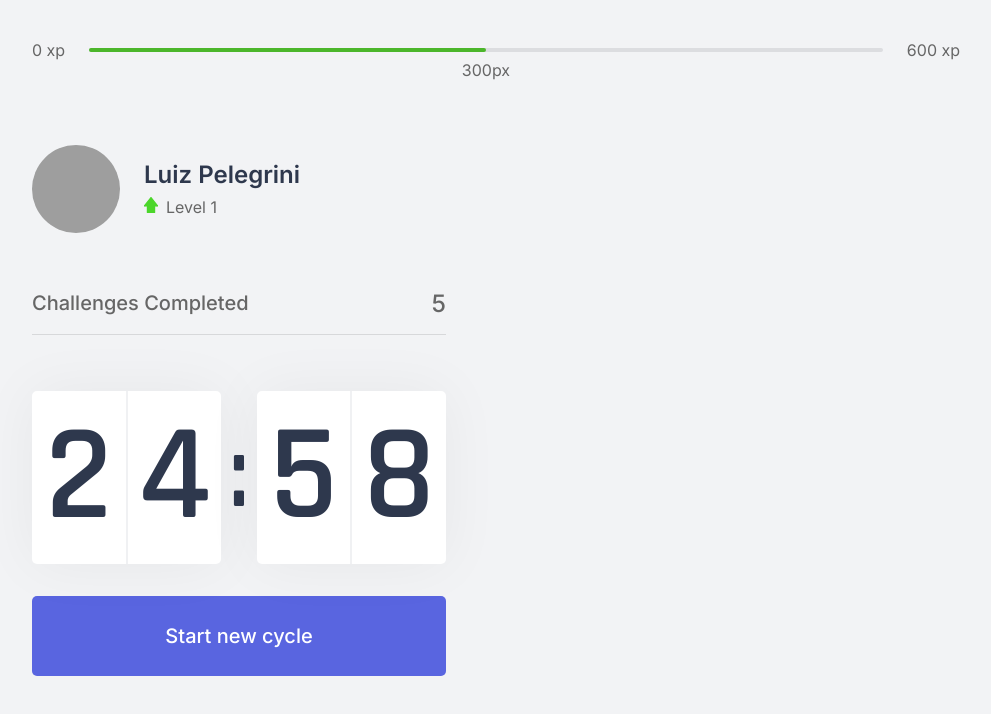
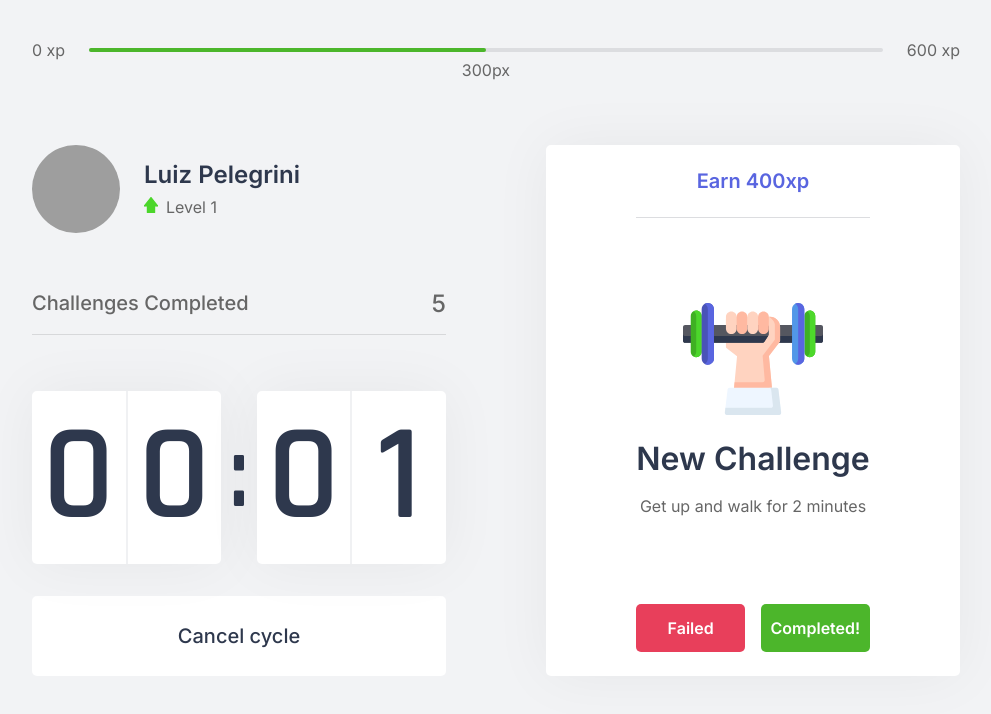
Before and after one commit to LuizPelegrini/interbreak, a Next.js app: page / in a window 1280 px wide. Both pictures are taken after a click on the button "Start new cycle". Shown: the top 714 px of the page, without its empty margins (144-1135 px from the left). Built offline with nearby package versions, Linux system fonts and the light colour scheme; grey boxes are pictures that could not be loaded.

Commit message:
Finish styling the challenge box

```diff
--- /dev/null
+++ b/src/components/ChallengeBox.tsx
@@ -0,0 +1,43 @@
+import styles from '../styles/components/ChallengeBox.module.css';
+
+export default function ChallengeBox(){
+  const hasActiveChallenge = true;
+
+  return(
+    <div className={styles.challengeBoxContainer}>
+      { hasActiveChallenge ? (
+          <div className={styles.challengeActive}>
+            <header>Earn 400xp</header>
+
+            <main>
+              <img src="icons/body.svg" alt=""/>
+              <strong>New Challenge</strong>
+              <p>Get up and walk for 2 minutes</p>
+            </main>
+
+            <footer>
+              <button
+                className={styles.challengeFailedButton}
+                type="button">
+                Failed
+              </button>
+              <button
+                className={styles.challengeSucceededButton}
+                type="button">
+                Completed!
+              </button>
+            </footer>
+
+          </div>
+        ) : (
+          <div className={styles.challengeNotActive}>
+            <strong>Finish a cycle to get a challenge</strong>
+            <p>
+              <img src="icons/level-up.svg" alt="Level Up"/>
+              Level up by completing the challenges
+            </p>
+          </div>
+        )}
+    </div>
+  );
+}
--- a/src/components/Countdown.tsx
+++ b/src/components/Countdown.tsx
@@ -1,9 +1,12 @@
 import { useEffect, useState } from 'react';
 import styles from '../styles/components/Countdown.module.css';
 
+let countdownTimeout: NodeJS.Timeout;
+
 export default function Countdown(){
-  const [time, setTime] = useState(25 * 60);
-  const [active, setActive] = useState(false); // whether the countdown is paused or resumed
+  const [time, setTime] = useState(0.05 * 60);
+  const [isActive, setIsActive] = useState(false); // whether the countdown is paused or resumed
+  const [hasFinished, setHasFinished] = useState(false); // whether the countdown has finished or not
 
   const minutes = Math.floor( time / 60);
   const seconds = time % 60;
@@ -14,15 +17,26 @@ export default function Countdown(){
   const [secondLeft, secondRight] = String(seconds).padStart(2, '0').split('');
 
   useEffect(() => {
-    if(active && time > 0){
-      setTimeout(() => {
+    if(isActive && time > 0){
+      countdownTimeout = setTimeout(() => {
         setTime(time - 1); // this will make this component re-render itself, changin its values
       }, 1000);
+    } else if(isActive && time === 0){
+      setHasFinished(true);
+      setIsActive(false);
     }
-  }, [active, time]); // make sure the time is set as dependency so the useEffect is called whenever time changes
+
+  }, [isActive, time]); // make sure the time is set as dependency so the useEffect is called whenever time changes
 
   function handleStartCountdown(){
-    setActive(true);
+    setIsActive(true);
+  }
+
+  function handleCancelCountdown(){
+    // force setTimeout to not execute the callback function
+    clearTimeout(countdownTimeout);
+    setIsActive(false);
+    setTime(25 * 60);
   }
 
   return (
@@ -38,13 +52,35 @@ export default function Countdown(){
           <span>{secondRight}</span>
         </div>
       </div>
-      <button
-        type="button"
-        className={styles.countdownButton}
-        onClick={handleStartCountdown}
-      >
-        Start new cycle
-      </button>
+
+      { hasFinished ?
+        (
+          <button
+            disabled
+            className={styles.countdownButton}>
+            Cycle finished!
+          </button>
+        ) : (
+          !isActive ? (
+            <button
+              type="button"
+              className={styles.countdownButton}
+              onClick={handleStartCountdown}>
+              Start new cycle
+            </button>
+          ) : (
+            <button
+              type="button"
+              className={`${styles.countdownButton} ${styles.countdownButtonActive}`}
+              onClick={handleCancelCountdown}>
+              Cancel cycle
+            </button>
+          )
+        )
+      }
+
+
+
     </div>
   );
 }
--- /dev/null
+++ b/src/contexts/ChallengeContext.tsx
@@ -0,0 +1,4 @@
+import { createContext } from 'react';
+
+// create a context to share information about the challenges among components
+export const ChallengeContext = createContext({});
--- a/src/pages/index.tsx
+++ b/src/pages/index.tsx
@@ -4,6 +4,7 @@ import Head from 'next/head';
 import Profile from '../components/Profile';
 import CompletedChallenges from '../components/CompletedChallenges';
 import Countdown from '../components/Countdown';
+import ChallengeBox from '../components/ChallengeBox';
 
 import styles from '../styles/pages/Home.module.css';
 
@@ -23,7 +24,7 @@ export default function Home() {
           <Countdown />
         </div>
         <div>
-
+          <ChallengeBox />
         </div>
       </section>
 
--- /dev/null
+++ b/src/styles/components/ChallengeBox.module.css
@@ -0,0 +1,108 @@
+.challengeBoxContainer{
+  height: 100%;
+  background: var(--white);
+  border-radius: 5px;
+  box-shadow: 0 0 60px rgba(0, 0, 0, 0.05);
+  padding: 1.5rem 2rem;
+
+  display: flex;
+  flex-direction: column;
+  align-items: center;
+  justify-content: center;
+
+  text-align: center;
+}
+
+.challengeNotActive{
+  display: flex;
+  flex-direction: column;
+  align-items: center;
+
+}
+
+.challengeNotActive strong{
+  font-size: 1.5rem;
+  font-weight: 500;
+  line-height: 1.4;
+}
+
+.challengeNotActive p {
+  display: flex;
+  flex-direction: column;
+  align-items: center;
+  line-height: 1.4;
+  max-width: 70%;
+  margin-top: 3rem;
+}
+
+.challengeNotActive p img {
+  margin-bottom: 1rem;
+}
+
+.challengeActive{
+  height: 100%;
+  display: flex;
+  flex-direction: column;
+}
+
+.challengeActive header{
+  color: var(--blue);
+  font-weight: 600;
+  font-size: 1.25rem; /* 20px on desktop */
+  padding: 0 2rem 1.5rem;
+  border-bottom: 1px solid var(--gray-line);
+}
+
+.challengeActive main{
+  flex: 1;
+  display: flex;
+  flex-direction: column;
+  align-items: center;
+  justify-content: center;
+}
+
+.challengeActive main strong{
+  font-weight: 600;
+  font-size: 2rem;
+  color: var(--title);
+  margin: 1.5rem 0 1rem;
+}
+
+.challengeActive main p {
+  line-height: 1.5;
+}
+
+.challengeActive footer{
+  display: grid;
+  grid-template-columns: 1fr 1fr;
+  grid-gap: 1rem;
+}
+
+.challengeActive footer button{
+  height: 3rem;
+
+  display: flex;
+  align-items: center;
+  justify-content: center;
+
+  border: 0;
+  border-radius: 5px;
+  color: var(--white);
+
+  font-size: 1rem;
+  font-weight: 600;
+
+  transition: filter 0.2s;
+}
+
+.challengeActive footer button.challengeFailedButton{
+  background: var(--red);
+}
+
+.challengeActive footer button.challengeSucceededButton{
+  background: var(--green);
+}
+
+.challengeActive footer button:hover{
+  filter: brightness(0.9); /* decrease the brightness by 10% when hovering on the buttons */
+}
--- a/src/styles/components/Countdown.module.css
+++ b/src/styles/components/Countdown.module.css
@@ -53,6 +53,24 @@
   transition: background-color 0.2s;
 }
 
-.countdownButton:hover{
+/*  Apply the following hover style only if the button is NOT disabled */
+.countdownButton:not([disabled]):hover{
   background: var(--blue-dark);
 }
+
+.countdownButtonActive{
+  background: var(--white);
+  color: var(--title);
+}
+
+/*  Apply the following hover style only if the button is NOT disabled */
+.countdownButtonActive:not([disabled]):hover{
+  background: var(--red);
+  color: var(--white);
+}
+
+.countdownButton:disabled{
+  background-color: var(--white);
+  color: var(--text);
+  cursor: not-allowed;
+}
```
